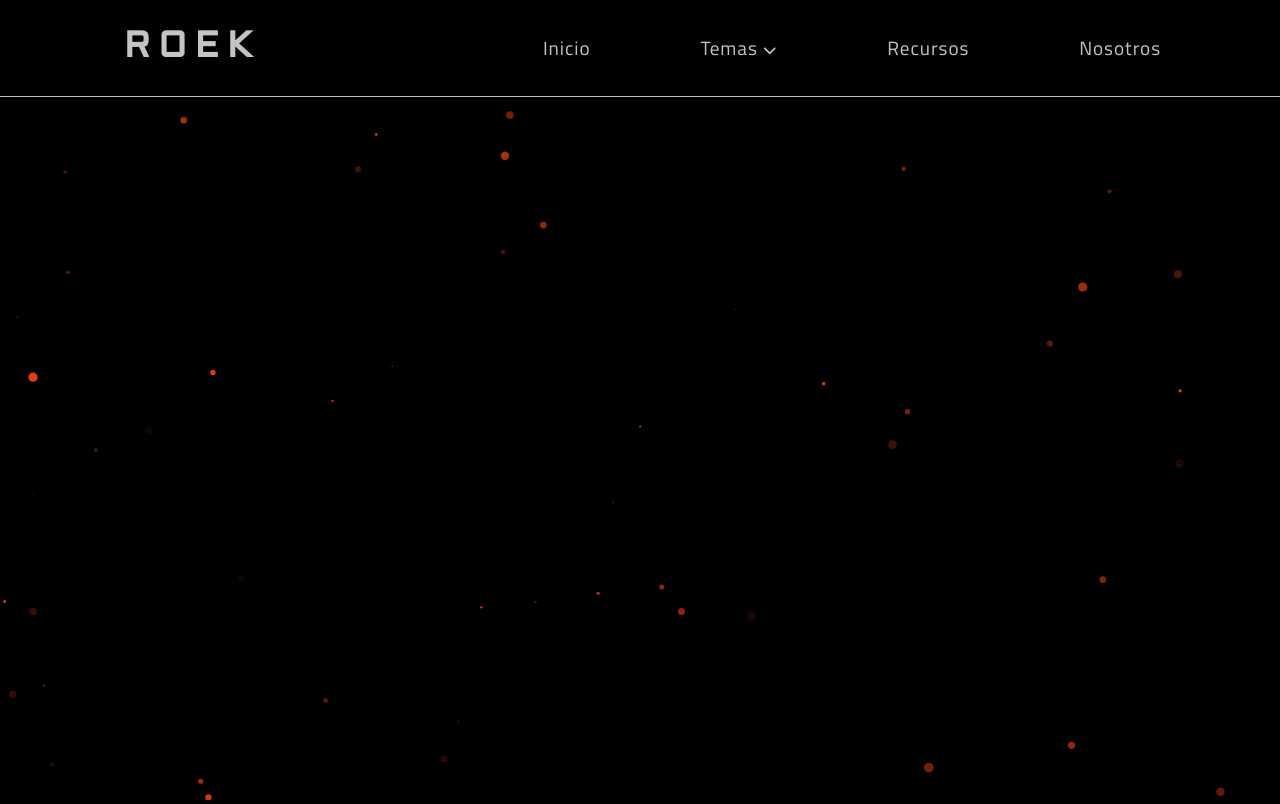
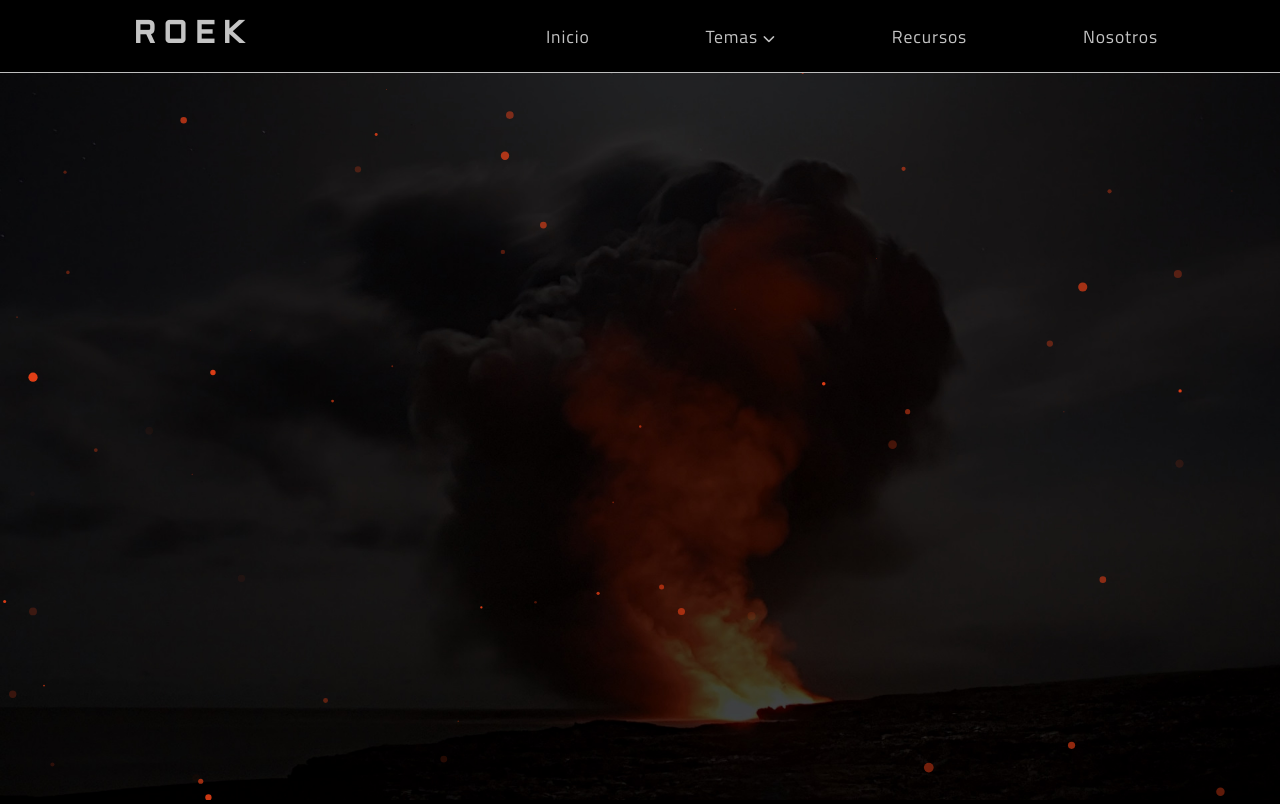
Before and after one commit to jossandreslch/Kronos, a plain HTML site: page index.html in a window 1280 px wide. Drawn offline with Linux system fonts and the light colour scheme.

Commit message:
Agregamos el background principal, y ajustamos el size de la barra superior, ahora procederemos a hacer privado al repositorio.

```diff
--- a/assets/css/style.css
+++ b/assets/css/style.css
@@ -9,6 +9,10 @@ body {
 .section-a {
     width: 100%;
     height: 100vh;
+    background-image: url('../img/main-background.jpg');
+    background-position: center;
+    background-size: cover;
+    background-attachment: fixed;
 }
 
 #particles-js {
@@ -26,6 +30,7 @@ body {
     position: absolute;
     display: flex;
     width: 100%;
+    height: 4.5em;
     justify-content: space-around;
     align-items: center;
 }
@@ -34,7 +39,7 @@ body {
 .main-title {
     padding: 0;
     margin: 0;
-    font-size: 1.5em;
+    font-size: 1.3em;
     font-family: "Aldrich";
     width: 20%;
     display: flex;
@@ -80,7 +85,7 @@ body {
     position: relative;
     font-family: "Titillium Web";
     font-weight: normal;
-    font-size: 1.2em;
+    font-size: 1.1em;
     letter-spacing: 0.05em;
 
     transition-duration: 0.4s;
```
Also changed, not shown: assets/img/main-background.jpg (added).
